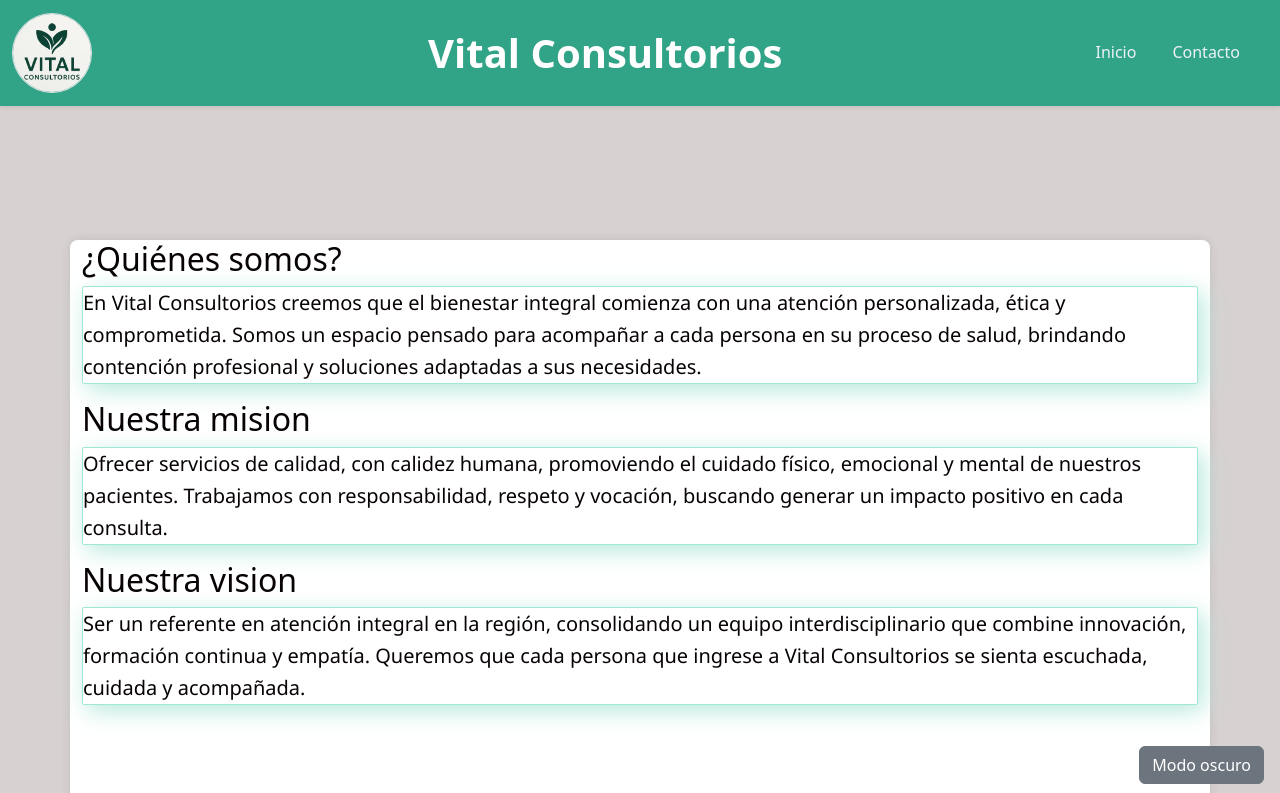
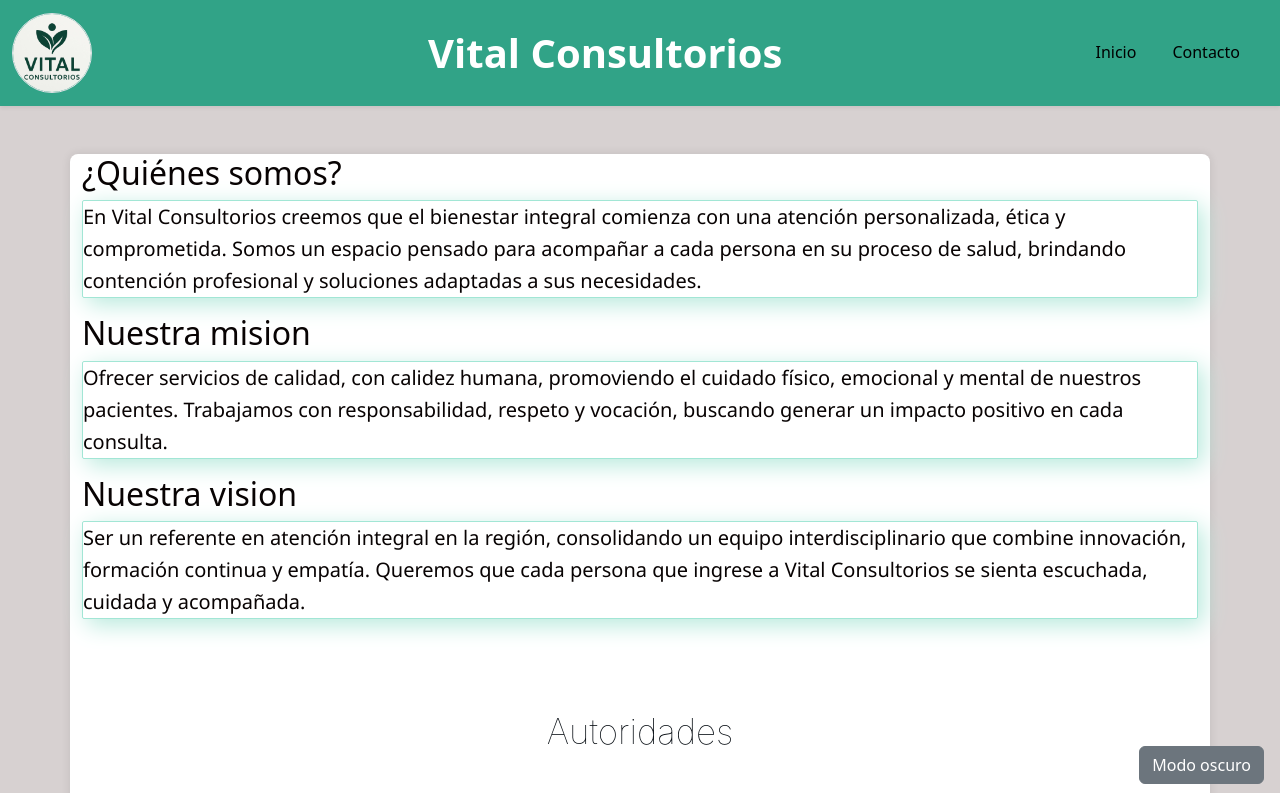
Before and after one commit to micaelamol/IDW_33, a plain HTML site: page institucional.html in a window 1280 px wide. Shown: the top 793 px of the page. Drawn offline with Linux system fonts and the light colour scheme.

Commit message:
correccion responsive al institucional, agregado de efecto font-size a los enlaces

```diff
--- a/estilos/contacto.css
+++ b/estilos/contacto.css
@@ -13,9 +13,9 @@ body {
   width: 60px;
   border-radius: 50%;
 }
-
+/* #eff2f5 */
 .navbar-nav .nav-link {
-  color: #eff2f5;
+  color: #000;
   transition: color 0.3s ease;
 
 }
@@ -39,7 +39,8 @@ body {
 
 .navbar-nav .nav-link:hover {
   color: #080303;
-   text-decoration-line: underline;
+  text-decoration-line: underline;
+  font-size: larger;
 }
 
 /* ===================== Main ======================== */
--- a/estilos/index.css
+++ b/estilos/index.css
@@ -223,3 +223,8 @@ body.dark-mode {
     height: 270px;
   }
 }
+
+.nav-link:hover{
+  font-size: larger;
+  text-decoration: underline;
+}
--- a/estilos/institucional.css
+++ b/estilos/institucional.css
@@ -15,12 +15,14 @@ body {
 }
 /* Estilo de los enlaces dentro del navbar */
 .navbar-nav .nav-link {
-  color: #eff2f5; /* blanco institucional */
+  /* color: #eff2f5; */ /* blanco institucional */
+  color: #000;
   transition: color 0.3s ease;
 }
 /* Efecto hover sobre los enlaces del navbar */
 .navbar-nav .nav-link:hover {
   color: #080303; /* color al pasar el mouse */
+  font-size: larger;
 }
 /* Tamaño del logo dentro del navbar */
 div a img{
@@ -111,7 +113,6 @@ li a:hover {
 
 main {
   position: relative;
-  top: 192px;
   max-width: 800px;
   margin: 40px auto;
   padding: 0 20px;
@@ -181,9 +182,10 @@ section p:last-child {
 .pie_de_portada a:hover {
   text-decoration: underline;
   color: #080303; /* color al pasar el mouse */
+
 }
 
-/*====================== MODO OSCURO: ESTILOS GENERALES ========================================*/
+/*====================== MODO OSCURO: ESTILOS GENERALES ======================*/
 [data-bs-theme="dark"] body {
   background-color: #121212; /* Fondo principal oscuro */
   color: #e0e0e0; /* Texto claro para buena legibilidad */
--- a/institucional.html
+++ b/institucional.html
@@ -12,7 +12,7 @@
 <!--Encabezado y barra de navegacion principal-->
 		<header>
 			<nav
-				class="navbar navbar-principal fixed-top shadow-sm navbar-expand-sm">
+				class="navbar navbar-principal shadow-sm navbar-expand-sm">
 				<div class="container-fluid">
 <!--Logo Institucional-->
 					<a class="navbar-brand" href="index.html">
```
Also changed, not shown: index.html (+1 -2 lines).
